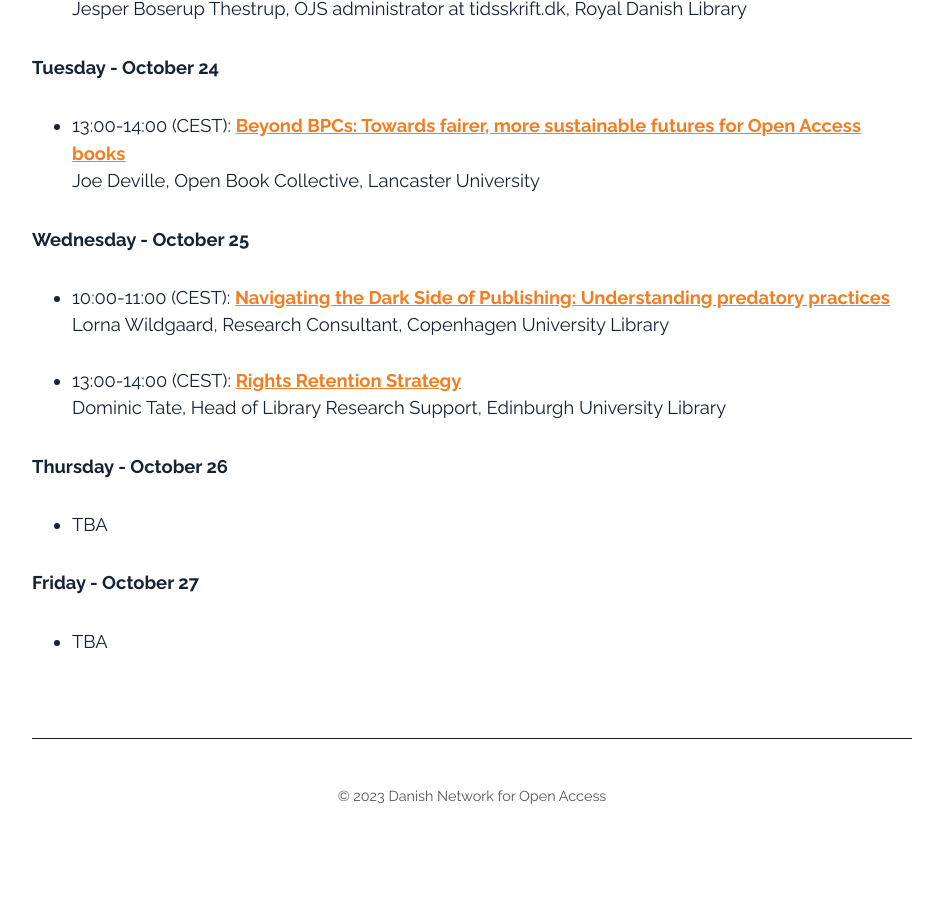
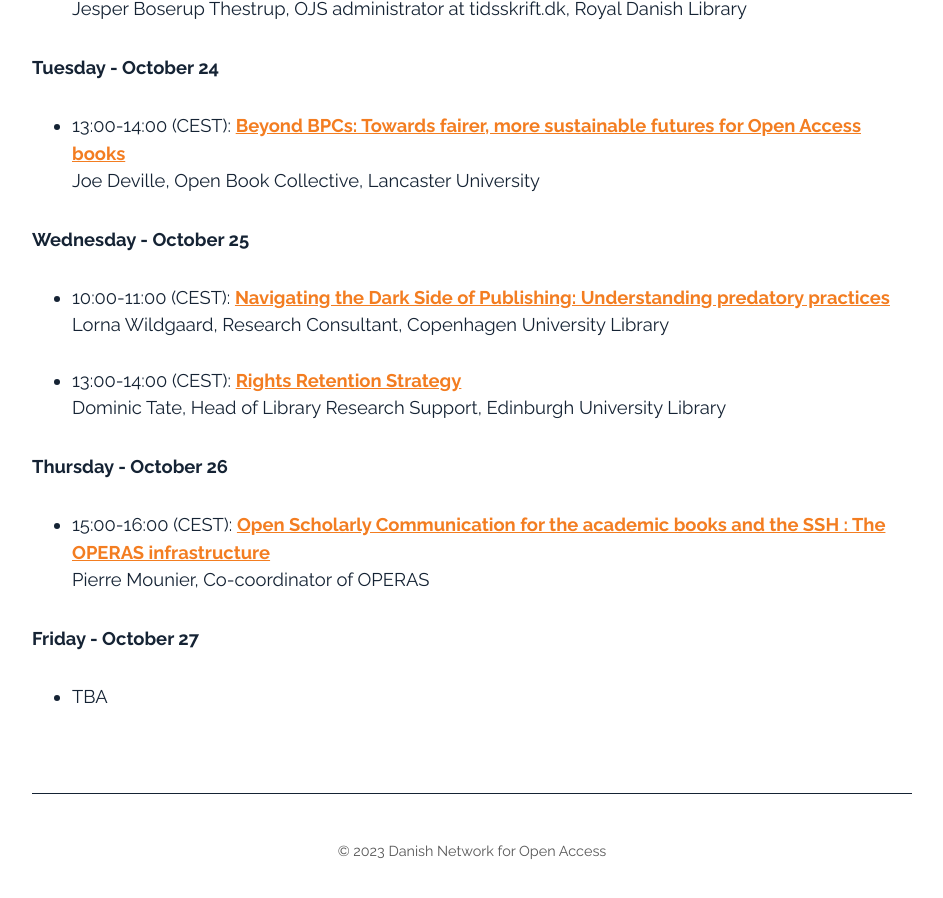
Before and after one commit to openaccess-dk/openaccess-dk.github.io, a Jekyll site: the page built from oaw23.md, in a window 1280 px wide and 900 px high, scrolled down 1823 px. Shown: the whole window, without its empty margins (168-1111 px from the left). Built offline with Jekyll 4.4.1, drawn with Linux system fonts in a browser that asks for light colours; before the commit the page ends 2668 px from its top, so only the background shows below that.

Commit message:
Update oaw23.md

```diff
--- a/oaw23.md
+++ b/oaw23.md
@@ -41,7 +41,8 @@
 Dominic Tate, Head of Library Research Support, Edinburgh University Library
 
 ##### Thursday - October 26
-- TBA
+- 15:00-16:00 (CEST): <b>[Open Scholarly Communication for the academic books and the SSH : The OPERAS infrastructure](https://openaccess.dk/oaw2023/thursday_oct_26_2) </b><br>
+Pierre Mounier, Co-coordinator of OPERAS
 
 ##### Friday - October 27
 - TBA
```
